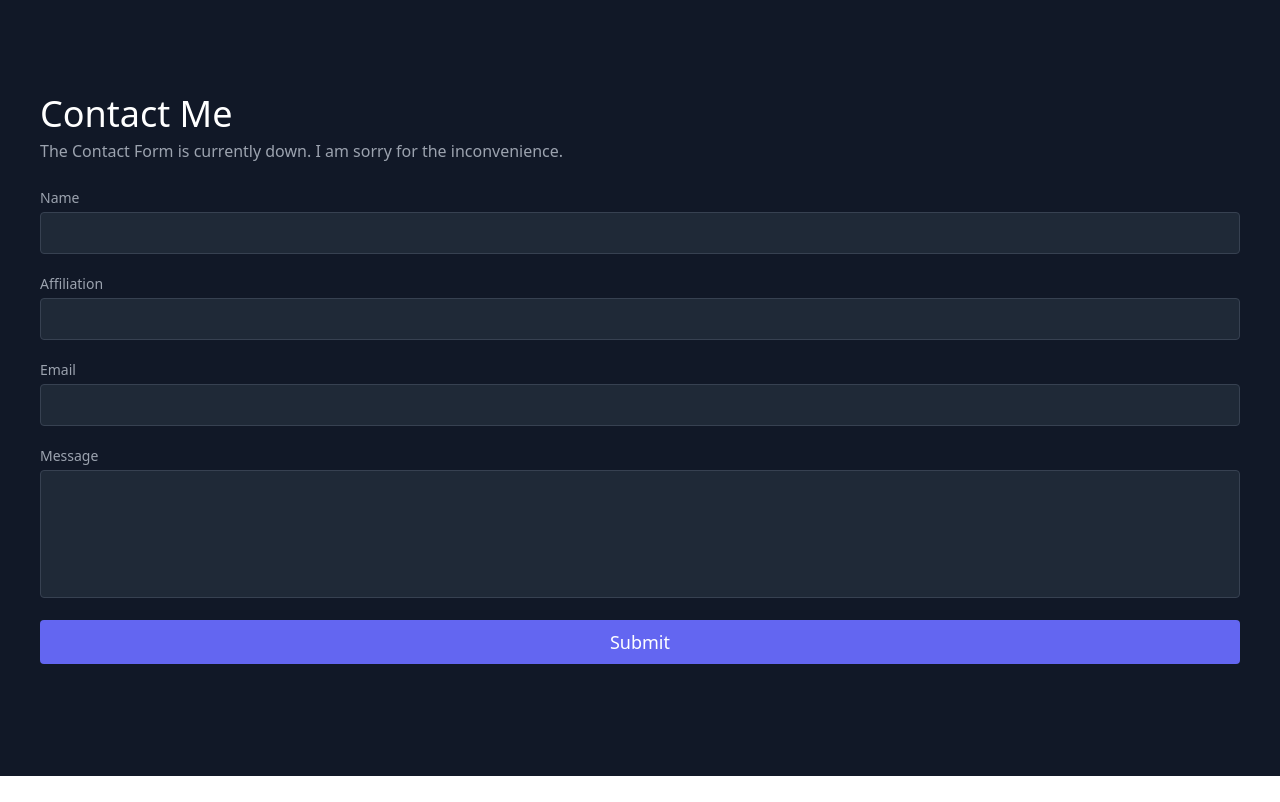
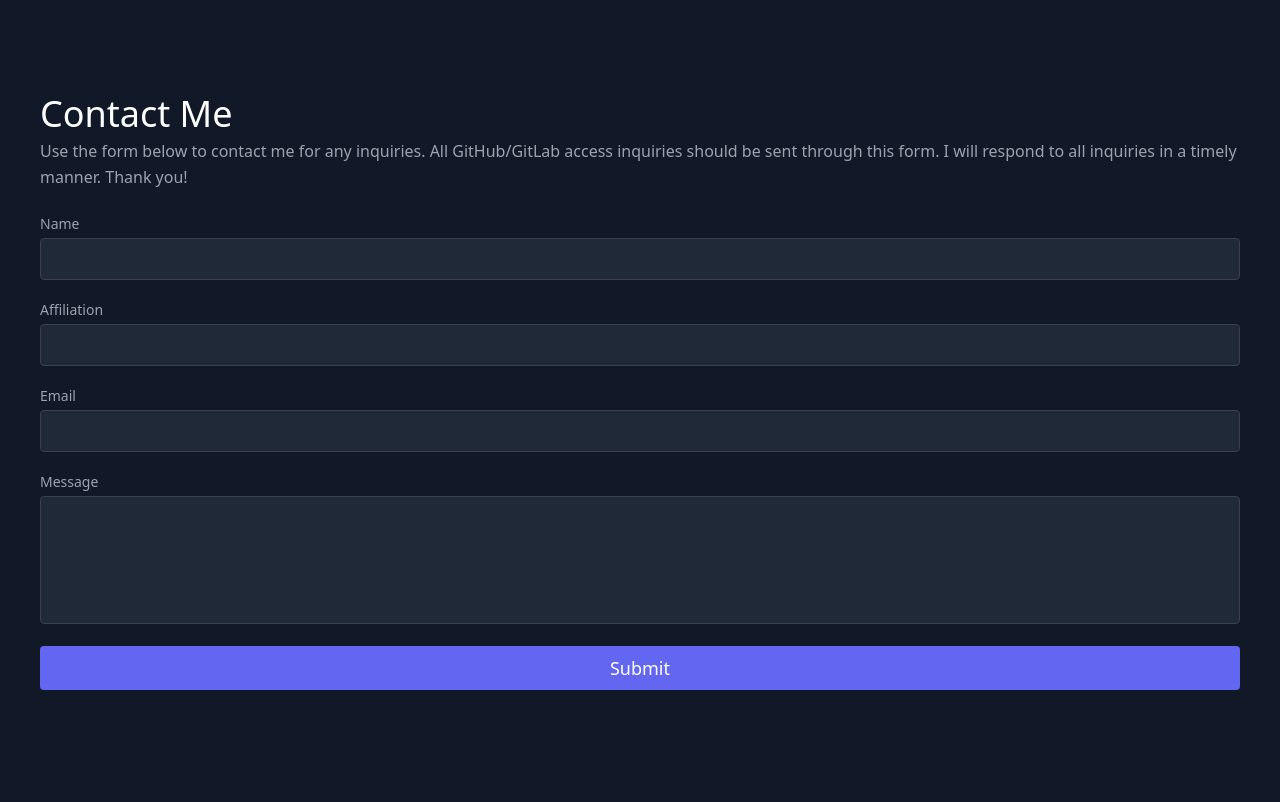
Before and after one commit to PrestonV78/website, a React (Create React App) app: page / in a window 1280 px wide. Shown: the part 5260-6062 px from the top of the page. Before the commit the page ends 6036 px from the top, so only its background shows below. Built offline with nearby package versions, Linux system fonts and the light colour scheme.

Commit message:
Contact Working

```diff
--- a/src/components/Contact.js
+++ b/src/components/Contact.js
@@ -37,7 +37,7 @@ export default function Contact() {
             Contact Me
           </h2>
           <p className="leading-relaxed mb-5">
-            The Contact Form is currently down. I am sorry for the inconvenience.
+            Use the form below to contact me for any inquiries. All GitHub/GitLab access inquiries should be sent through this form. I will respond to all inquiries in a timely manner. Thank you!
           </p>
           <div className="relative mb-4">
             <label htmlFor="name" className="leading-7 text-sm text-gray-400">
```
